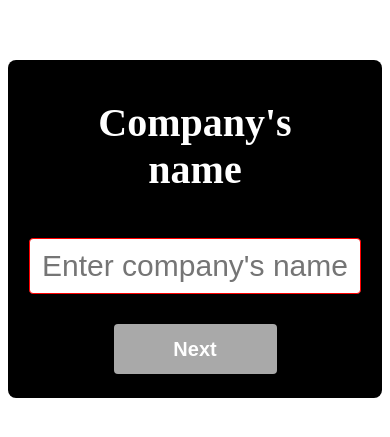
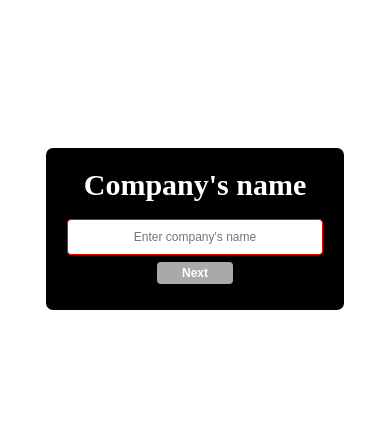
Before and after one commit to valevassallo/organization-chart, a React (Create React App) app: page / in a window 390 px wide. Shown: the part 201-638 px from the top of the page. Built offline with nearby package versions, Linux system fonts and the light colour scheme.

Commit message:
Complete responsive design

```diff
--- a/package.json
+++ b/package.json
@@ -9,6 +9,8 @@
     "jest-emotion": "^10.0.11",
     "react": "^16.8.6",
     "react-dom": "^16.8.6",
+    "react-helmet": "^5.2.1",
+    "react-meta-tags": "^0.7.4",
     "react-scripts": "3.0.1"
   },
   "scripts": {
--- a/src/components/App.js
+++ b/src/components/App.js
@@ -15,7 +15,7 @@ function App() {
   }
 
   if (companyName && ceoName) {
-    return <Main companyName={companyName} ceoName={ceoName} />;
+    return <Main companyName={companyName} ceoName= {ceoName}/>;
   } else if (companyName) {
     return <CEOForm setCeoName={handleCeoName} />;
   } else {
--- a/src/components/CEOForm.js
+++ b/src/components/CEOForm.js
@@ -8,7 +8,11 @@ function CEOForm({ setCeoName }) {
     alignItems: "center",
     justifyContent: "center",
     width: "100%",
-    height: "100vh"
+    height: "100vh",
+    "@media (max-width: 960px)": {
+      width: "70%",
+      marginLeft: "15%"
+    }
   };
 
   const header = {
@@ -16,7 +20,13 @@ function CEOForm({ setCeoName }) {
     margin: "15px",
     fontSize: "40px",
     color: "white",
-    fontWeight: "bolder"
+    fontWeight: "bolder",
+    "@media (max-width: 960px)": {
+      height: "50px",
+      fontSize: "30px",
+      marginBottom: "5px",
+      marginTop: "0px"
+    }
   };
 
   const styledForm = {
@@ -27,7 +37,11 @@ function CEOForm({ setCeoName }) {
     width: "500px",
     padding: "1.5em",
     background: "black",
-    borderRadius: "0.5em"
+    borderRadius: "0.5em",
+    "@media (max-width: 960px)": {
+      height: "120px",
+      fontSize: "14px"
+    }
   };
   const inputCEOName = {
     margin: "1em 0",
@@ -42,6 +56,10 @@ function CEOForm({ setCeoName }) {
     textAlign: "center",
     "&:focus": {
       border: "1px solid red"
+    },
+    "@media (max-width: 960px)": {
+      fontSize: "12px",
+      width: "250px"
     }
   };
 
@@ -59,6 +77,13 @@ function CEOForm({ setCeoName }) {
     width: "50%",
     "&:hover": {
       backgroundColor: "#484848"
+    },
+    "@media (max-width: 960px)": {
+      fontSize: "12px",
+      margin: "0.5em",
+      width: "30%",
+      marginTop: "-5px",
+      padding: "0.2em"
     }
   };
 
--- a/src/components/CollaboratorBox.js
+++ b/src/components/CollaboratorBox.js
@@ -23,29 +23,37 @@ function CollaboratorBox({ collaborator, getChildren, addChild }) {
     flexDirection: "column",
     alignItems: "center",
     justifyContent: "center",
-    width: "250px",
-    height: "60px",
+    width: "15%",
+    height: "5vh",
     padding: "1.5em",
     background: "black",
     borderRadius: "0.5em",
     position: "relative",
+    fontSize: "0.7em",
     "&:before": {
       content: '""',
       borderBottom: "solid 3px black",
       borderLeft: "solid 3px black",
       position: "absolute",
       top: "-30px",
-      width: "49px",
-      height: "80px",
-      left: "-49px"
-    }
+      width: "60px",
+      height: "63px",
+      left: "-63px"
+    },
+    "@media (max-width: 960px)": {
+      fontSize: "8px",
+      width: "90px"
+    },
   };
 
   const collaboratorName = {
     fontFamily: "sans-serif",
     fontSize: "2em",
     color: "white",
-    textDecoration: "none"
+    textDecoration: "none",
+    "@media (max-width: 960px)": {
+      marginTop: "-10px"
+    },
   };
 
   const addButton = {
@@ -64,6 +72,13 @@ function CollaboratorBox({ collaborator, getChildren, addChild }) {
     cursor: "pointer",
     "&:hover": {
       backgroundColor: "#484848"
+    },
+    "@media (max-width: 960px)": {
+      fontSize: "14px",
+      width: "20px",
+      height: "25px",
+      top: "44px",
+      position: "absolute"
     }
   };
 
@@ -78,9 +93,9 @@ function CollaboratorBox({ collaborator, getChildren, addChild }) {
     position: "relative",
     "&:after": {
       content: '""',
-      top: "108px",
+      top: "130px",
       bottom: "85px",
-      left: "71px",
+      left: "57.5px",
       width: "3px",
       backgroundColor: "black",
       position: "absolute"
--- a/src/components/CollaboratorForm.js
+++ b/src/components/CollaboratorForm.js
@@ -13,7 +13,11 @@ function CollaboratorForm({ addNewChild, setOpenedForm }) {
     width: "100%",
     height: "100%",
     overflow: "auto",
-    backgroundColor: "rgba(0, 0, 0, 0.4)"
+    backgroundColor: "rgba(0, 0, 0, 0.4)",
+    "@media (max-width: 960px)": {
+      width: "70%",
+      marginLeft: "15%"
+    }
   };
 
   const header = {
@@ -21,7 +25,13 @@ function CollaboratorForm({ addNewChild, setOpenedForm }) {
     margin: "15px",
     fontSize: "40px",
     color: "white",
-    fontWeight: "bolder"
+    fontWeight: "bolder",
+    "@media (max-width: 960px)": {
+      height: "50px",
+      fontSize: "30px",
+      marginBottom: "5px",
+      marginTop: "0px"
+    }
   };
 
   const formInput = {
@@ -33,7 +43,11 @@ function CollaboratorForm({ addNewChild, setOpenedForm }) {
     padding: "1.5em",
     background: "black",
     borderRadius: "0.5em",
-    margin: "0 auto"
+    margin: "0 auto",
+    "@media (max-width: 960px)": {
+      height: "120px",
+      fontSize: "14px"
+    }
   };
 
   const inputName = {
@@ -48,7 +62,11 @@ function CollaboratorForm({ addNewChild, setOpenedForm }) {
     width: "100%",
     textAlign: "center",
     "&:focus": {
-      border: "1px solid red"
+      border: "1px solid red",
+    },
+    "@media (max-width: 960px)": {
+      fontSize: "12px",
+      width: "250px"
     }
   };
 
@@ -66,6 +84,13 @@ function CollaboratorForm({ addNewChild, setOpenedForm }) {
     cursor: "pointer",
     "&:hover": {
       backgroundColor: "#484848"
+    },
+    "@media (max-width: 960px)": {
+      fontSize: "12px",
+      margin: "0.5em",
+      width: "30%",
+      marginTop: "-5px",
+      padding: "0.2em"
     }
   };
 
@@ -74,7 +99,10 @@ function CollaboratorForm({ addNewChild, setOpenedForm }) {
     cursor: "pointer",
     color: "white",
     textAlign: "right",
-    width: "100%"
+    width: "100%",
+    "@media (max-width: 960px)": {
+      marginTop: "15px"
+    }
   };
 
   function handleSubmit(event) {
--- a/src/components/CompanyForm.js
+++ b/src/components/CompanyForm.js
@@ -8,7 +8,11 @@ function CompanyForm({ setCompanyName }) {
     alignItems: "center",
     justifyContent: "center",
     width: "100%",
-    height: "100vh"
+    height: "100vh",
+    "@media (max-width: 960px)": {
+      width: "70%",
+      marginLeft: "15%"
+    }
   };
 
   const styledForm = {
@@ -19,7 +23,11 @@ function CompanyForm({ setCompanyName }) {
     width: "500px",
     padding: "1.5em",
     background: "black",
-    borderRadius: "0.5em"
+    borderRadius: "0.5em",
+    "@media (max-width: 960px)": {
+      height: "120px",
+      fontSize: "14px"
+    }
   };
 
   const styledHeader = {
@@ -27,7 +35,13 @@ function CompanyForm({ setCompanyName }) {
     margin: "15px",
     fontSize: "40px",
     color: "white",
-    fontWeight: "bolder"
+    fontWeight: "bolder",
+    "@media (max-width: 960px)": {
+      height: "50px",
+      fontSize: "30px",
+      marginBottom: "5px",
+      marginTop: "0px"
+    }
   };
 
   const inputCompanyName = {
@@ -43,6 +57,10 @@ function CompanyForm({ setCompanyName }) {
     textAlign: "center",
     "&:focus": {
       border: "1px solid red"
+    },
+    "@media (max-width: 960px)": {
+      fontSize: "12px",
+      width: "250px"
     }
   };
 
@@ -60,6 +78,13 @@ function CompanyForm({ setCompanyName }) {
     width: "50%",
     "&:hover": {
       backgroundColor: "#484848"
+    },
+    "@media (max-width: 960px)": {
+      fontSize: "12px",
+      margin: "0.5em",
+      width: "30%",
+      marginTop: "-5px",
+      padding: "0.2em"
     }
   };
 
--- a/src/components/Main.js
+++ b/src/components/Main.js
@@ -2,6 +2,7 @@
 import React from "react";
 import ColaboratorBox from "./CollaboratorBox";
 import { jsx } from "@emotion/core";
+
 
 const title = {
   textAlign: "center",
@@ -16,9 +17,9 @@ const styledLi = {
   position: "relative",
   "&:after": {
     content: '""',
-    top: "126px",
+    top: "130px",
     bottom: "85px",
-    left: "71px",
+    left: "57.5px",
     width: "3px",
     backgroundColor: "black",
     position: "absolute"
@@ -41,6 +42,7 @@ function Main({ companyName, ceoName }) {
   return (
     <>
       <h1 css={title}>{companyName}</h1>
+      <ul>
         <li css={styledLi}>
           <ColaboratorBox
             collaborator={tree[0]}
@@ -48,6 +50,7 @@ function Main({ companyName, ceoName }) {
             addChild={addChild}
           />
         </li>
+      </ul>
     </>
   );
 }
--- a/src/index.js
+++ b/src/index.js
@@ -2,4 +2,6 @@ import React from "react";
 import { render } from "react-dom";
 import App from "./components/App";
 
+
+
 render(<App />, document.getElementById("root"));
```
Also changed, not shown: 1 other file (tests, documents, lock files or other folders). Lines whose indentation alone changed are shown as unchanged.
